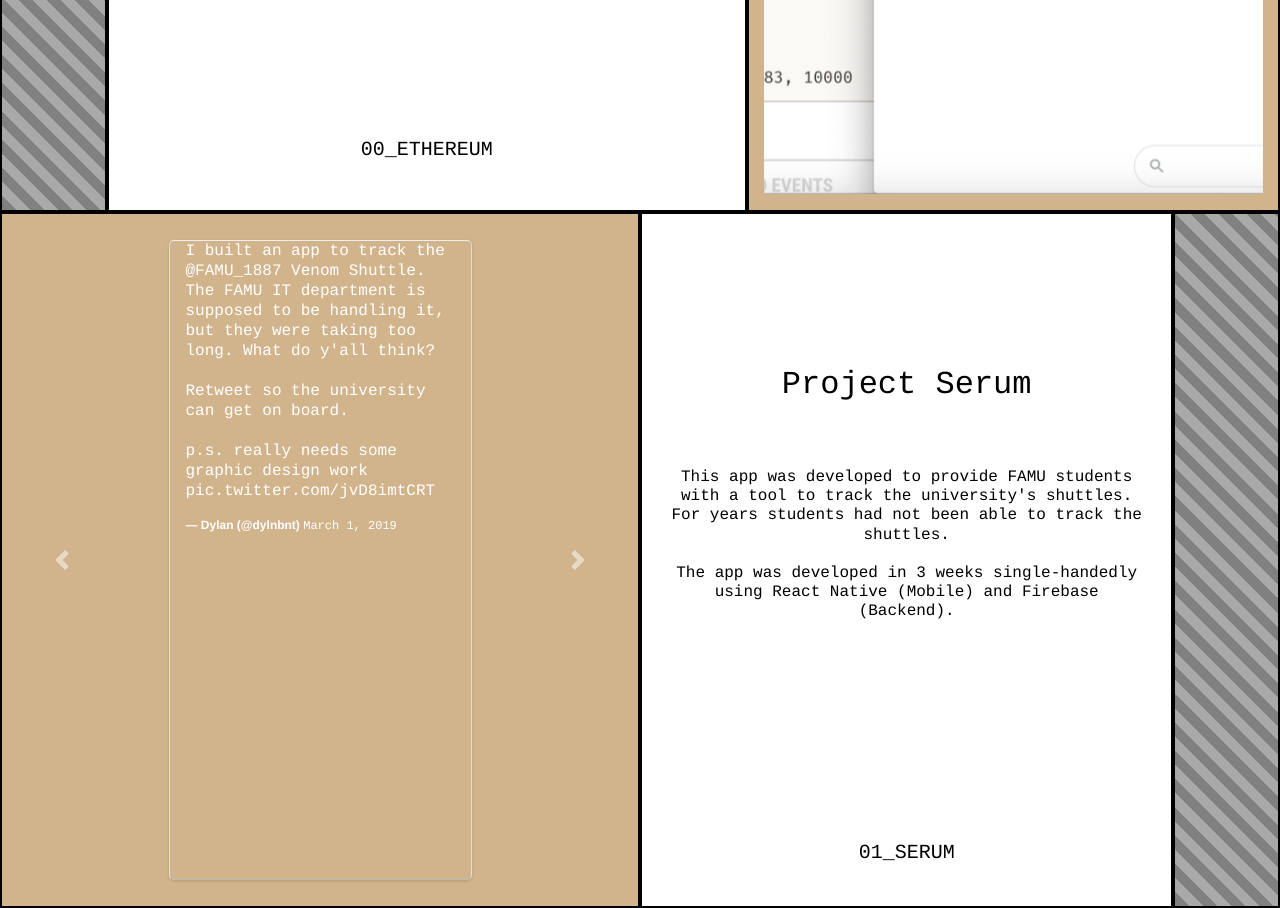
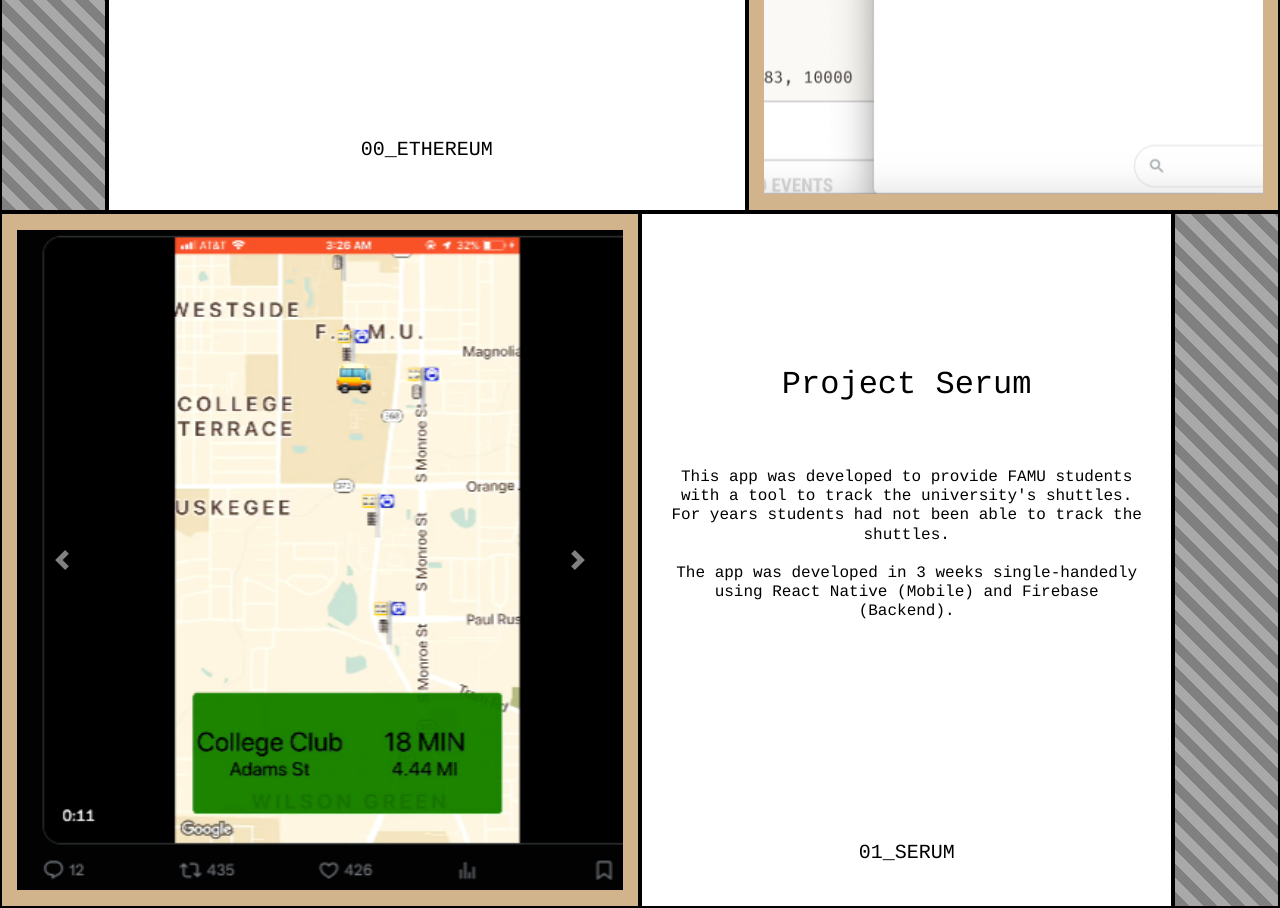
Before and after one commit to bentd/bentd.github.io, a plain HTML site: page portfolio.html in a window 1280 px wide. Shown: the part 664-1572 px from the top of the page. Drawn offline with nearby package versions, Linux system fonts and the light colour scheme; a script that the page names is missing.

Commit message:
Update portfolio.html

```diff
--- a/portfolio.html
+++ b/portfolio.html
@@ -109,21 +109,8 @@
         <div class="carousel slide h-100" id="main-carousel" data-ride="false" data-interval="false" data-keyboard="true">
           <div class="carousel-inner h-100">
             <div class="portfolio-image carousel-item active">
-              <div class="d-flex flex-column align-items-center justify-content-center h-100 w-100">
-                <blockquote class="twitter-tweet h-100 w-50">
-                  <p lang="en" dir="ltr">
-                    I built an app to track the
-                    <a href="https://twitter.com/FAMU_1887?ref_src=twsrc%5Etfw">@FAMU_1887</a>
-                    Venom Shuttle. The FAMU IT department is supposed to be handling it, but they were taking too long. What do y&#39;all think?
-                    <br><br>
-                    Retweet so the university can get on board.
-                    <br><br>
-                    p.s. really needs some graphic design work
-                    <a href="https://t.co/jvD8imtCRT">pic.twitter.com/jvD8imtCRT</a>
-                  </p>
-                  &mdash; Dylan (@dylnbnt)
-                  <a href="https://twitter.com/dylnbnt/status/1101405225938763776?ref_src=twsrc%5Etfw">March 1, 2019</a>
-                </blockquote>
+              <div class="d-flex flex-column align-items-center h-100 w-100">
+                <img class="d-block h-100" src="assets/img/twitter_engagement.png" alt="Twitter Engagement with FAMU Students">
               </div>
             </div>
             <div class="portfolio-image carousel-item">
```
